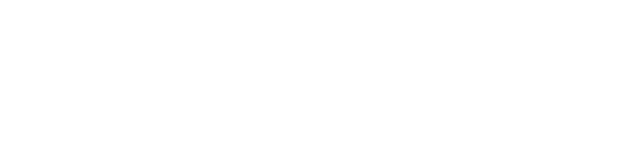
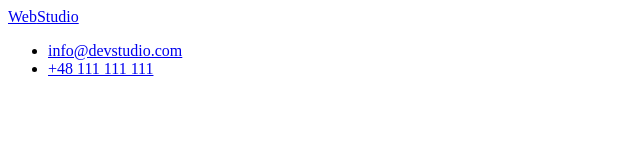
Before and after one commit to filip-bak/goit-markup-hw-01, a plain HTML site: page index.html in a window 1280 px wide. Shown: the whole page, without its empty margins (0-640 px from the left). Drawn offline with Linux system fonts and the light colour scheme.

Commit message:
Added header content

```diff
--- a/index.html
+++ b/index.html
@@ -10,9 +10,14 @@
 
 <body>
   <header>
+    <a href="#"><span>Web</span>Studio</a>
     <nav>
 
     </nav>
+    <ul>
+      <li><a href="mailto:info@devstudio.com">info@devstudio.com</a></li>
+      <li><a href="tel:48111111111">+48 111 111 111</a></li>
+    </ul>
   </header>
   <main>
 
```
